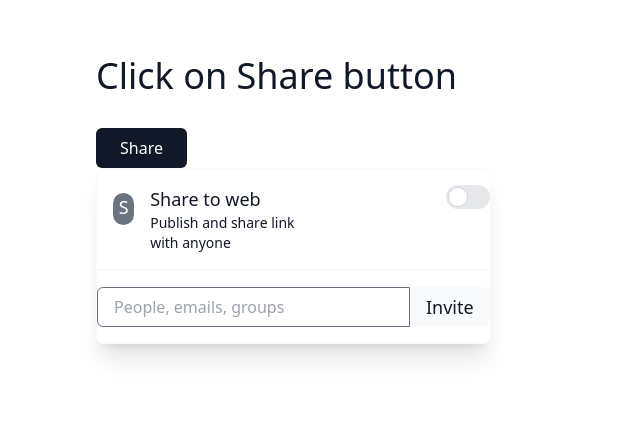
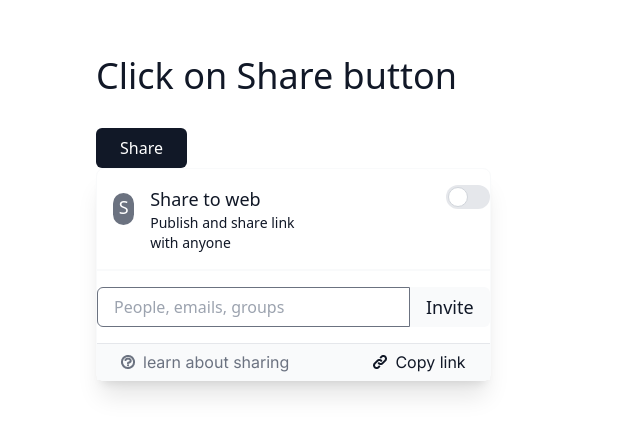
Before and after one commit to ArjunAghera/share-button, a React (Create React App) app: page / in a window 1280 px wide. Both pictures are taken after a click on the button "Share". Shown: the top 434 px of the page, without its empty margins (0-640 px from the left). Built offline with nearby package versions, Linux system fonts and the light colour scheme; data requests are answered from the project's data file.

Commit message:
fix: required changes to add footer component

```diff
--- a/src/components/ShareModal.tsx
+++ b/src/components/ShareModal.tsx
@@ -4,6 +4,7 @@ import { SharedTo } from "./SharedTo";
 import { ShareTo } from "./ShareTo";
 import api from "../api";
 import { Profile } from "../types";
+import { WidgetFooter } from "./WidgetFooter";
 
 type ShareModalProps = {
   setClicked: (active: boolean) => void;
@@ -12,35 +13,44 @@ type ShareModalProps = {
 export const ShareModal = ({ setClicked }: ShareModalProps) => {
   const [profiles, setProfiles] = useState<Array<Profile>>([]);
   const [isSearchModel, setIsSearchModel] = useState(false);
+
+  const withCopyLink = isSearchModel ? false : true;
   const handleSearch = () => {
     setIsSearchModel(true);
   };
+
   const fecthData = async () => {
-    const response = await api("/profiles");
+    const response = await api.get("/profiles");
     const data = await response.data;
     setProfiles(data);
   };
+
   useEffect(() => {
     fecthData();
-  }, []);
+  }, [isSearchModel]);
+
   const noAccessProfiles = profiles.filter(
     (profile) => profile.access === "No access"
   );
+
   const hasAccessProfiles = profiles.filter(
     (profile) => profile.access !== "No access"
   );
-  console.log(noAccessProfiles);
-  console.log(hasAccessProfiles);
+
   return (
-    <div className="w-1/3 max-h-96 shadow-xl rounded-lg border border-brandLightGray">
+    <div className="w-1/3 shadow-xl rounded-lg border border-brandLightGray">
       {!isSearchModel ? (
         <>
           <ShareTo />
           <SharedTo handleSearch={handleSearch} profiles={hasAccessProfiles} />
         </>
       ) : (
-        <SearchModal profiles={noAccessProfiles} />
+        <SearchModal
+          profiles={noAccessProfiles}
+          setIsSearchModel={setIsSearchModel}
+        />
       )}
+      <WidgetFooter withCopyLink={withCopyLink} />
     </div>
   );
 };
```
